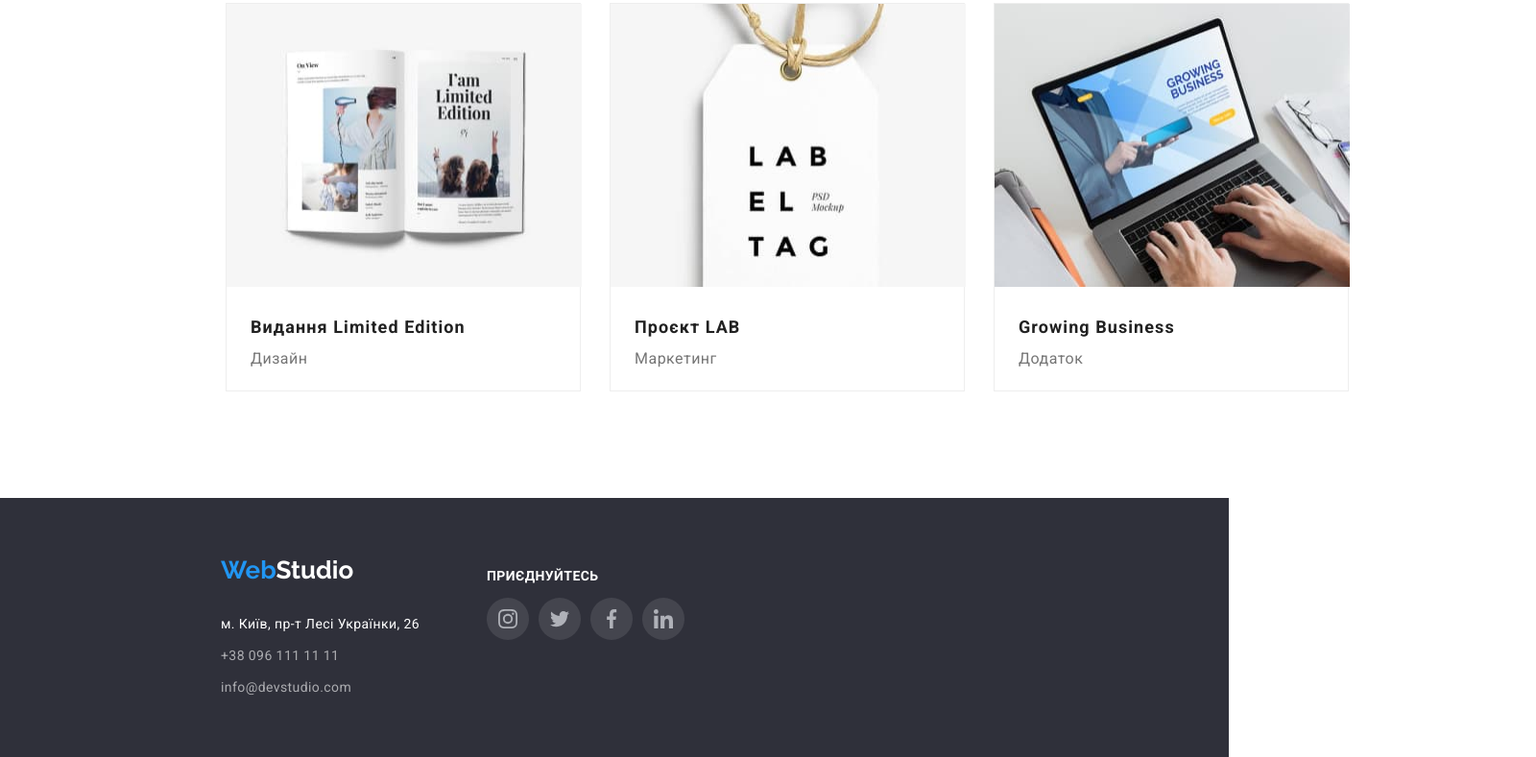
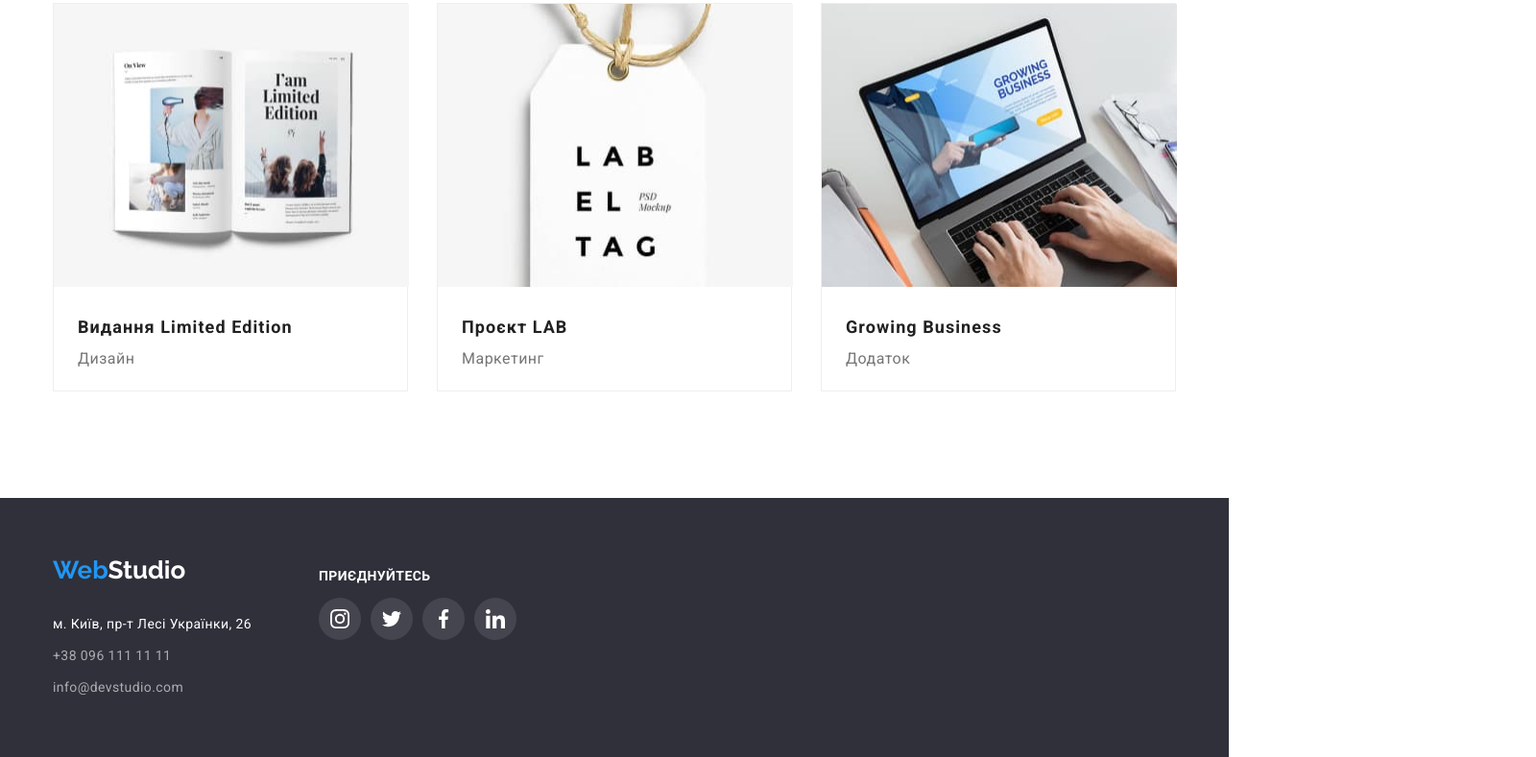
Before and after one commit to SergeyOleks/goit-markup-hw-04, a plain HTML site: page portfolio.html in a window 1280 px wide. Shown: the part 1132-1921 px from the top of the page at 96% size, 1600 px wide, since content can reach past the window. Drawn offline with nearby package versions, Linux system fonts and the light colour scheme.

Commit message:
Исправление 2022-12-13

```diff
--- a/styles/styles.css
+++ b/styles/styles.css
@@ -30,6 +30,7 @@ body{
     border: none;
     font-family: 'Roboto', sans-serif;
     list-style: none;
+    max-width: 1600px;
 }
 
 
@@ -67,7 +68,7 @@ body{
 }
 /* Центрующий контейнер */
 .container{
-    width: 1600px;
+    width: 1200px;
     margin: 0 auto;
     padding: 0 15px;
 }
@@ -250,6 +251,7 @@ body{
     margin: 0 0 30px;
     background-color: var(--background-button);
     height: 120px;
+    border-radius: 4px;
 }
 
 /* секция чем мы занимаемся*/
@@ -277,8 +279,7 @@ body{
 /*секция наша команда */
 .team{
     padding: 95px 0;
-}
-.team >.container{
+
     margin: 0 auto;
     background-color: var(--background-button);
 }
@@ -428,7 +429,7 @@ body{
     color: var(--text-color-active);
 }
 .footer-container{
-    padding: 0 215px;
+    /* padding: 0 215px; */
     display: flex;
     flex-direction: row;
     gap: 70px;
@@ -452,12 +453,12 @@ body{
 
 .footer-social-link{
     width: 44px;
-        height: 44px;
-        display: flex;
-        justify-content: center;
-        align-items: center;
-        border-radius: 50%;
-        fill: var(--color-fill-icons);
+    height: 44px;
+    display: flex;
+    justify-content: center;
+    align-items: center;
+    border-radius: 50%;
+    fill: var(--text-color-active);
     background-color: var(--backgrount-footer-item);
 
 }
@@ -488,6 +489,7 @@ body{
     flex-wrap: wrap;
     justify-content: center;
     align-content: center;
+    padding: 0;
 
 }
 .list-buttons{
```
